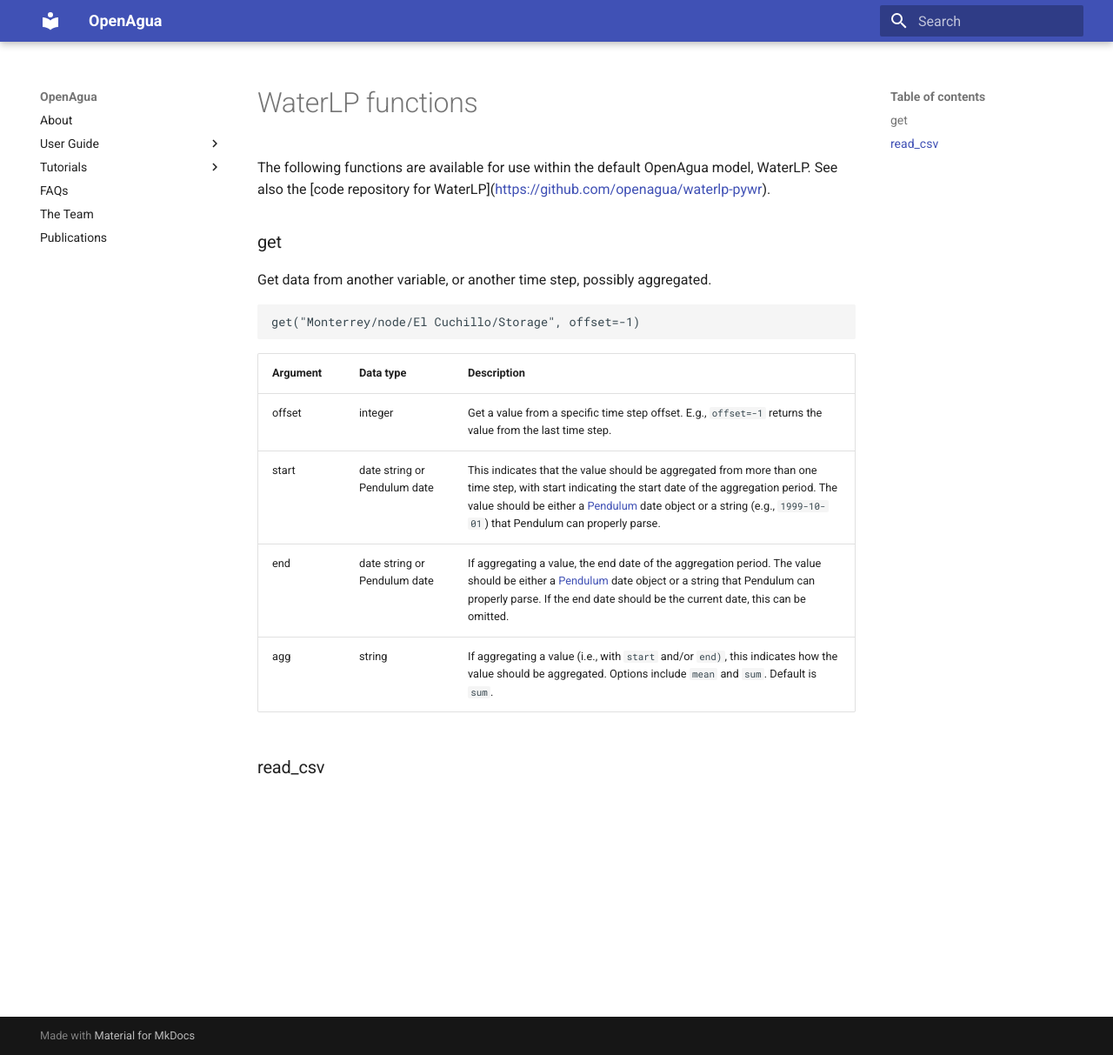
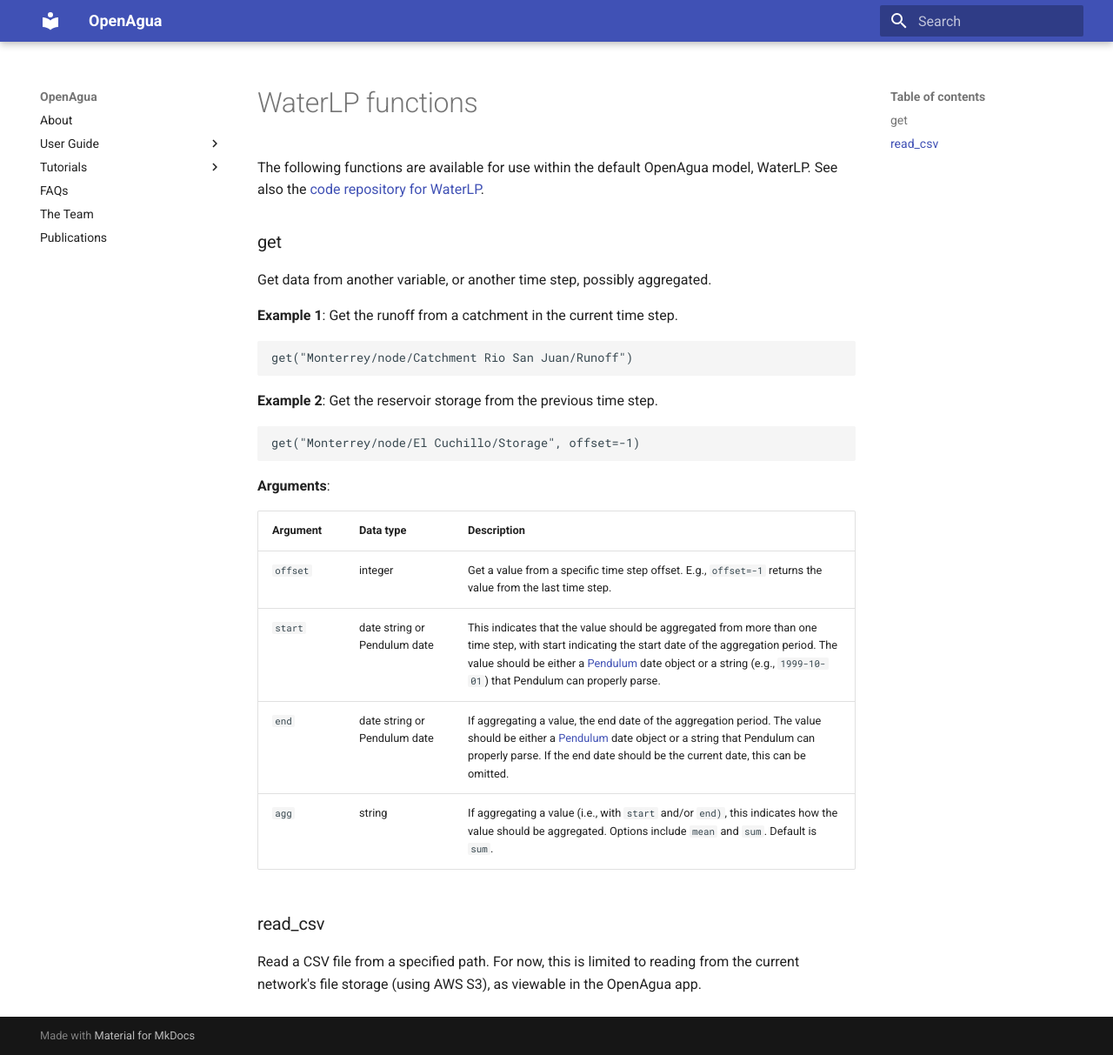
Before and after one commit to OpenAgua/openagua-documentation, an MkDocs documentation site: the page built from docs/how-to-use/reference/waterlp-functions.md, in a window 1280 px wide and 1213 px high. Shown: the whole window at 87% size. Built offline with MkDocs 1.6.1 and Material for MkDocs 9.7.7, drawn with Linux system fonts in a browser that asks for light colours; old or Windows-style settings are respelled for this version of MkDocs.

Commit message:
GitBook: [master] one page modified

````diff
--- a/docs/how-to-use/reference/waterlp-functions.md
+++ b/docs/how-to-use/reference/waterlp-functions.md
@@ -7,21 +7,33 @@
 
 # WaterLP functions
 
-The following functions are available for use within the default OpenAgua model, WaterLP. See also the \[code repository for WaterLP\]\([https://github.com/openagua/waterlp-pywr](https://github.com/openagua/waterlp-pywr)\).
+The following functions are available for use within the default OpenAgua model, WaterLP. See also the [code repository for WaterLP](https://github.com/openagua/waterlp-pywr).
 
 ### get
 
 Get data from another variable, or another time step, possibly aggregated.
 
+**Example 1**: Get the runoff from a catchment in the current time step.
+
+```python
+get("Monterrey/node/Catchment Rio San Juan/Runoff")
+```
+
+**Example 2**: Get the reservoir storage from the previous time step.
+
 ```python
 get("Monterrey/node/El Cuchillo/Storage", offset=-1)
 ```
 
+**Arguments**:
+
 | Argument | Data type | Description |
 | :--- | :--- | :--- |
-| offset | integer | Get a value from a specific time step offset. E.g., `offset=-1` returns the value from the last time step. |
-| start | date string  or Pendulum date | This indicates that the value should be aggregated from more than one time step, with start indicating the start date of the aggregation period. The value should be either a [Pendulum](https://pendulum.eustace.io/) date object or a string \(e.g., `1999-10-01`\) that Pendulum can properly parse. |
-| end | date string or Pendulum date | If aggregating a value, the end date of the aggregation period. The value should be either a [Pendulum](https://pendulum.eustace.io/) date object or a string that Pendulum can properly parse. If the end date should be the current date, this can be omitted. |
-| agg | string | If aggregating a value \(i.e., with `start` and/or `end)`, this indicates how the value should be aggregated. Options include `mean` and `sum`. Default is `sum`. |
+| `offset` | integer | Get a value from a specific time step offset. E.g., `offset=-1` returns the value from the last time step. |
+| `start` | date string  or Pendulum date | This indicates that the value should be aggregated from more than one time step, with start indicating the start date of the aggregation period. The value should be either a [Pendulum](https://pendulum.eustace.io/) date object or a string \(e.g., `1999-10-01`\) that Pendulum can properly parse. |
+| `end` | date string or Pendulum date | If aggregating a value, the end date of the aggregation period. The value should be either a [Pendulum](https://pendulum.eustace.io/) date object or a string that Pendulum can properly parse. If the end date should be the current date, this can be omitted. |
+| `agg` | string | If aggregating a value \(i.e., with `start` and/or `end)`, this indicates how the value should be aggregated. Options include `mean` and `sum`. Default is `sum`. |
 
 ### read\_csv
+
+Read a CSV file from a specified path. For now, this is limited to reading from the current network's file storage \(using AWS S3\), as viewable in the OpenAgua app.
````
